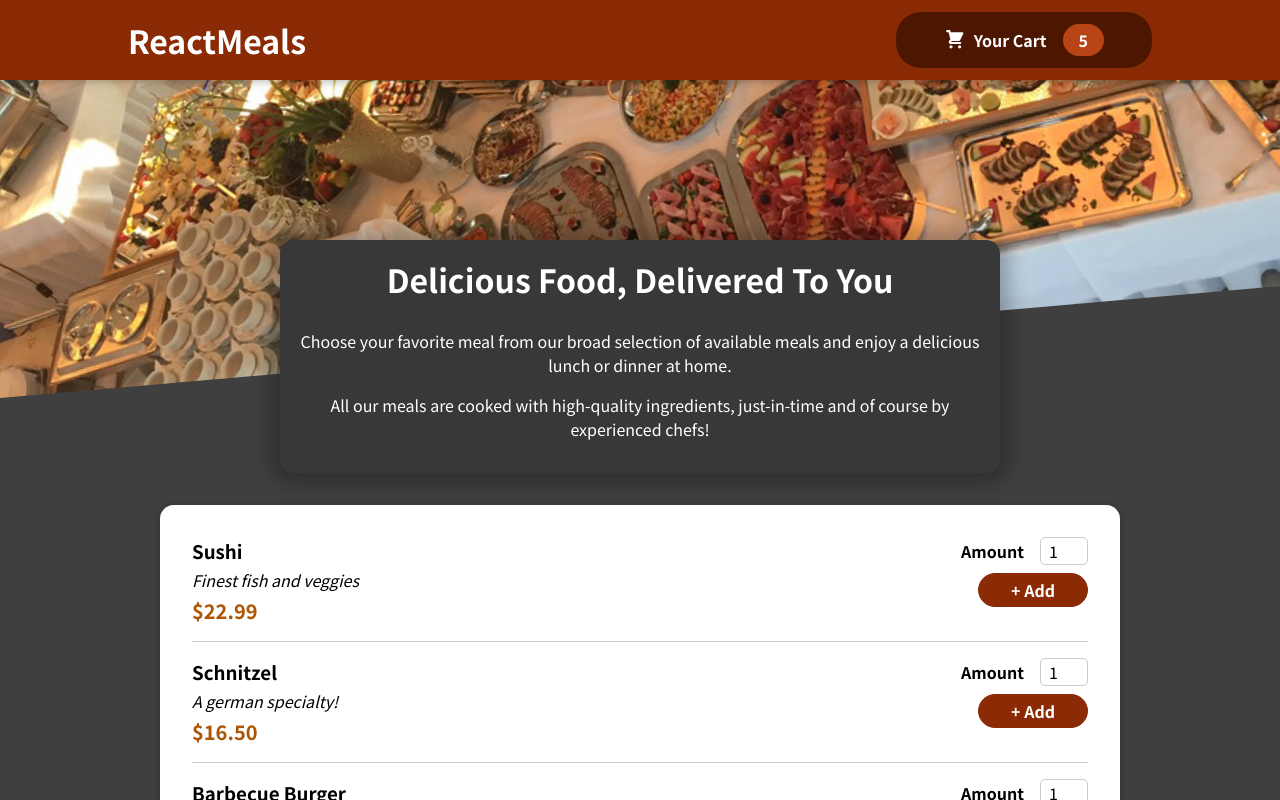
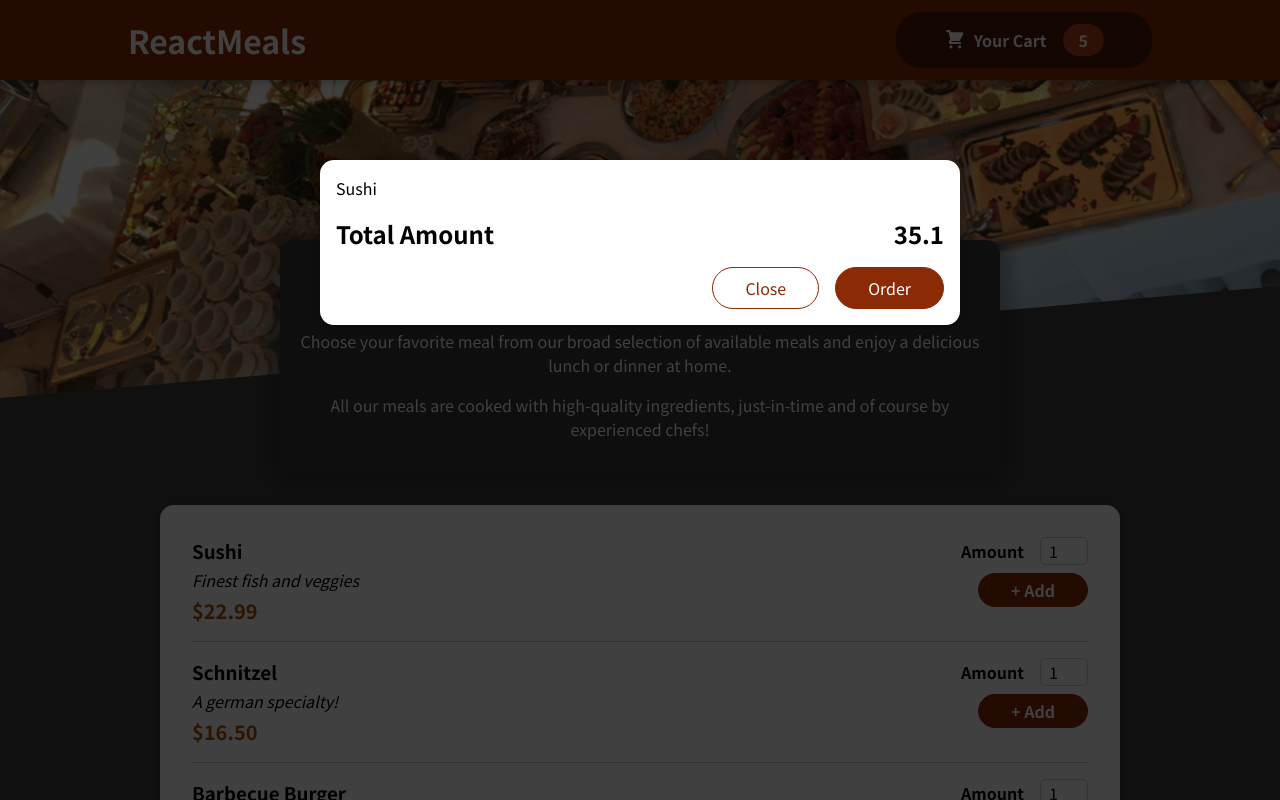
Before and after one commit to WayanPande/Food-Order-App, a React (Create React App) app: page / in a window 1280 px wide. Shown: the top 800 px of the page. Built offline with nearby package versions, Linux system fonts and the light colour scheme.

Commit message:
Adding a Modal via a React Portal

```diff
--- a/public/index.html
+++ b/public/index.html
@@ -28,6 +28,7 @@
   </head>
   <body>
     <noscript>You need to enable JavaScript to run this app.</noscript>
+    <div id="overlays"></div>
     <div id="root"></div>
     <!--
       This HTML file is a template.
--- a/src/App.js
+++ b/src/App.js
@@ -1,4 +1,5 @@
 import React, { Fragment } from "react";
+import Cart from "./components/Cart/Cart";
 import Header from "./components/Layout/Header";
 import Meals from "./components/Meals/Meals";
 
@@ -6,6 +7,7 @@
 function App() {
   return (
     <Fragment>
+      <Cart />
       <Header />
       <main>
         <Meals />
--- a/src/components/Cart/Cart.js
+++ b/src/components/Cart/Cart.js
@@ -1,3 +1,4 @@
+import Modal from '../UI/Modal';
 import styles from './Cart.module.css';
 
 
@@ -9,17 +10,17 @@
         </ul>);
 
     return (
-        <div>
+        <Modal>
             {cartItems}
             <div className={styles.total}>
                 <span>Total Amount</span>
                 <span>35.1</span>
             </div>
-            <div className={styles.action}>
+            <div className={styles.actions}>
                 <button className={styles['button--alt']}>Close</button>
                 <button className={styles.button}>Order</button>
             </div>
-        </div>
+        </Modal>
     );
 };
 
--- /dev/null
+++ b/src/components/UI/Modal.js
@@ -0,0 +1,30 @@
+import { Fragment } from 'react';
+import ReactDOM from 'react-dom';
+import styles from './Modal.module.css';
+
+const Backdrop = props => {
+    return (
+        <div className={styles.backdrop} />
+    );
+};
+
+const ModalOverlay = props => {
+    return (
+        <div className={styles.modal}>
+            <div className={styles.content}>{props.children}</div>
+        </div>
+    );
+};
+
+const portalElement = document.getElementById('overlays');
+
+const Modal = props => {
+    return (
+        <Fragment>
+            {ReactDOM.createPortal(<Backdrop />, portalElement)}
+            {ReactDOM.createPortal(<ModalOverlay>{props.children}</ModalOverlay>, portalElement)}
+        </Fragment>
+    );
+};
+
+export default Modal;
--- /dev/null
+++ b/src/components/UI/Modal.module.css
@@ -0,0 +1,41 @@
+.backdrop {
+    position: fixed;
+    top: 0;
+    left: 0;
+    width: 100%;
+    height: 100vh;
+    z-index: 20;
+    background-color: rgba(0, 0, 0, 0.75);
+}
+
+.modal {
+    position: fixed;
+    top: 20vh;
+    left: 5%;
+    width: 90%;
+    background-color: white;
+    padding: 1rem;
+    border-radius: 14px;
+    box-shadow: 0 2px 8px rgba(0, 0, 0, 0.25);
+    z-index: 30;
+    animation: slide-down 300ms ease-out forwards;
+}
+
+@media (min-width: 768px) {
+    .modal {
+        width: 40rem;
+        left: calc(50% - 20rem);
+    }
+}
+
+@keyframes slide-down {
+    from {
+        opacity: 0;
+        transform: translateY(-3rem);
+    }
+
+    to {
+        opacity: 1;
+        transform: translateY(0);
+    }
+}
```
Also changed, not shown: 1 other file (tests, documents, lock files or other folders).
